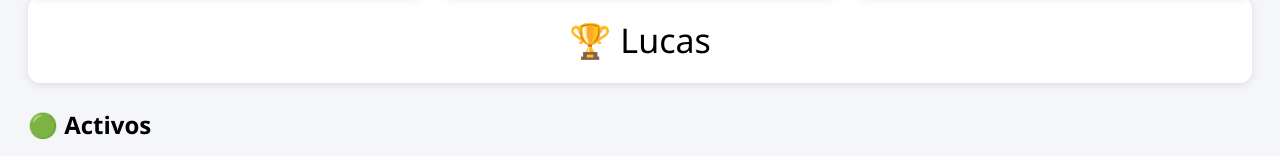
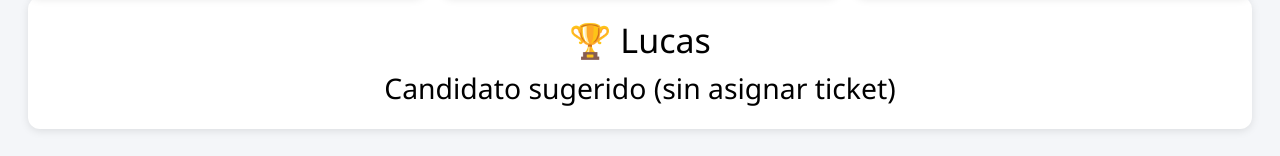
Before and after one commit to malulamandedo84/tickets, a plain HTML site: page index.html in a window 1280 px wide. Both pictures are taken after a click on the button "🎲 Girar ruleta". Shown: the part 253-409 px from the top of the page. Drawn offline with Linux system fonts and the light colour scheme.

Commit message:
Enhance spinRoulette with candidate suggestion display
Updated spinRoulette function to include suggested candidate message.

```diff
--- a/index.html
+++ b/index.html
@@ -19,7 +19,7 @@ let store=JSON.parse(localStorage.getItem('ticketsAppV2')||'{}');
 if(store.date!==today){store={date:today,data:{},active:{}};people.forEach(p=>{store.data[p]=0;store.active[p]=true;});}
 function save(){localStorage.setItem('ticketsAppV2',JSON.stringify(store));render();}
 function activePeople(){return people.filter(p=>store.active[p]);}
-function spinRoulette(){const activos=activePeople(); if(!activos.length)return; let m=Math.min(...activos.map(p=>store.data[p])); let candidatos=activos.filter(p=>store.data[p]===m); let r=document.getElementById('roulette'); let i=0; let t=setInterval(()=>{r.innerHTML='🎯 '+candidatos[i%candidatos.length];i++;},120); setTimeout(()=>{clearInterval(t); let g=candidatos[Math.floor(Math.random()*candidatos.length)]; r.innerHTML='🏆 '+g; store.data[g]++; save();},2500);}
+function spinRoulette(){const activos=activePeople(); if(!activos.length)return; let m=Math.min(...activos.map(p=>store.data[p])); let candidatos=activos.filter(p=>store.data[p]===m); let r=document.getElementById('roulette'); let i=0; let t=setInterval(()=>{r.innerHTML='🎯 '+candidatos[i%candidatos.length];i++;},120); setTimeout(()=>{clearInterval(t); let g=candidatos[Math.floor(Math.random()*candidatos.length)]; r.innerHTML='🏆 '+g+'<br><small>Candidato sugerido (sin asignar ticket)</small>';},2500);}
 function toggle(p){store.active[p]=!store.active[p];save();}
 function render(){
 const activos=activePeople();
```
